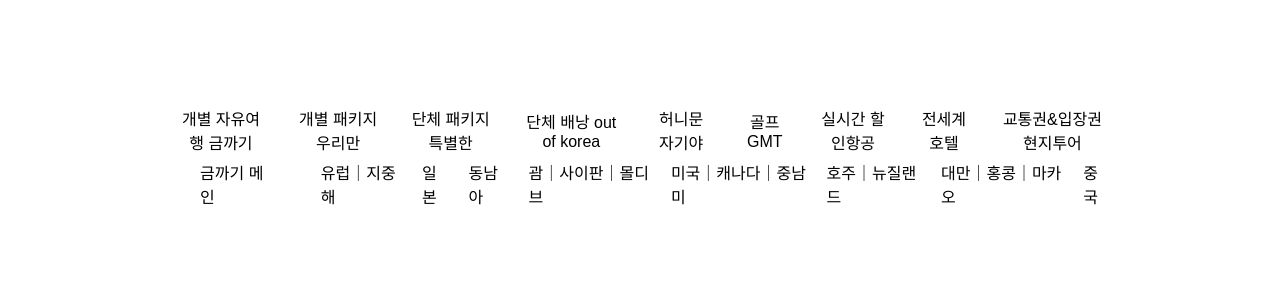
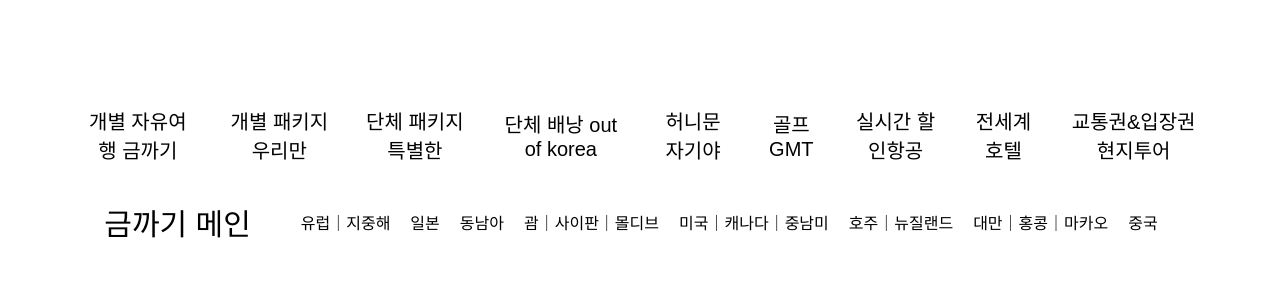
Before and after one commit to sichan1301/naeiltour_clone, a React (Create React App) app: page / in a window 1280 px wide. Shown: the top 300 px of the page. Built offline with nearby package versions, Linux system fonts and the light colour scheme.

Commit message:
목요일 회사 작업

```diff
--- a/src/App.css
+++ b/src/App.css
@@ -1,3 +1,7 @@
 a:link { color: black;text-decoration: none;}
 a:visited {color: black;text-decoration: none;}
 a:hover { color: black;text-decoration: underline;}
+
+li{
+  list-style: none;
+}
--- a/src/App.tsx
+++ b/src/App.tsx
@@ -3,22 +3,22 @@ import { menu, product } from './data/data';
 import Menu from "./components/menu";
 import './App.css';
 import { useState } from "react";
-import SubMenu from "./components/subMenu";
 
 const App = () => {
   const [productIdx,setProductIdx] = useState(0)
+  const [productType, setProductType] = useState(0)
 
-  const handleMouseEnter = (productIdx:number) =>{
-    productIdx < menu.length && setProductIdx(productIdx)
+  const handleMouseEnter = (productIdx:number,productType:number) =>{
+    productIdx < 6 && setProductIdx(productIdx)
+    setProductType(productType)
   }
 
   return (
     <AppSection>
       <CategoryDiv>
-        {product.map((product,productIdx )=> <CategoryText onMouseEnter={() =>{handleMouseEnter(productIdx)}}><a href={product.link}>{product.text}</a></CategoryText>)}
+        {product.map((product,productIdx )=> <CategoryText onMouseEnter={() =>{handleMouseEnter(productIdx,product.type)}}><a href={product.link}>{product.text}</a></CategoryText>)}
       </CategoryDiv>
-      <Menu idx = {productIdx}/>
-      <SubMenu idx = {productIdx} />
+      <Menu productIdx = {productIdx} productType ={productType}/>
     </AppSection>
   );
 }
@@ -26,7 +26,7 @@ const App = () => {
 export default App;
 
 const AppSection = styled.section`
-  width:75%;
+  width:90%;
   margin: 100px auto;
   display: flex;
   flex-direction: column;
@@ -38,7 +38,7 @@ const CategoryDiv = styled.div`
 `
 
 const CategoryText = styled.button`
-  font-size:16px;
+  font-size:20px;
   margin:5px 10px;
   border:none;
   background:none;
--- a/src/components/menu.tsx
+++ b/src/components/menu.tsx
@@ -1,33 +1,67 @@
-import { menu } from "../data/data"
+import { menu, submenu } from "../data/data"
 import styled from "styled-components"
+import { useState } from "react"
+import GoldMenu from "./subMenu/gold"
+import { EMenuType, EProductType } from "../data/dataType"
+import Package from "./subMenu/package"
+
 
 type MenuProps = {
-  idx:number
+  productIdx:number,
+  productType:number
 }
 
-const Menu = ({idx}:MenuProps) => {
+const Menu = ({productIdx,productType}:MenuProps) => {
+  const [menuIdx,setMenuIdx] = useState(0)
+
+  const handleMouseEnter = (menuIdx:number) => {
+    menuIdx < 3 && setMenuIdx(menuIdx)
+  }
 
   return(
-    <MenuNav>
-      <MenuTitle><a href={menu[idx].link}>{menu[idx].title}</a></MenuTitle>
-      {menu[idx].menuCategory.map(item => <MenuLi><a href={item.link}>{item.text}</a></MenuLi>)}
-    </MenuNav>
+    <MenuSection>
+      <>
+        <MenuNav>
+          <MenuTitle><a href={menu[productIdx].link}>{menu[productIdx].title}</a></MenuTitle>
+          {menu[productIdx].menuCategory.map((item,menuIdx) => <MenuLi onMouseEnter={()=>handleMouseEnter(menuIdx)}><a href={item.link}>{item.text}</a></MenuLi>)}
+        </MenuNav>
+
+
+        {
+          submenu.map(item =>{
+            switch(productType){
+              case EProductType.gold:
+                return <GoldMenu productIdx = {productIdx} menuIdx = {menuIdx} />
+              case EProductType.package:
+                return <Package productIdx = {productIdx} menuIdx = {menuIdx}/>
+              default:
+                break;
+            }
+          })
+        }
+      </>
+    </MenuSection>
   )
 }
 
 
 export default Menu
 
+const MenuSection = styled.section`
+  width:93%;
+  display: flex;
+  flex-direction: column;
+`
 
 const MenuNav = styled.nav`
   display: flex;
   justify-content: start;
   align-items: center;
-  width:100%;
 `
 
 const MenuTitle = styled.p`
-  margin: 0 40px;
+  margin-right: 40px;
+  font-size:30px;
 `
 
 const MenuLi = styled.li`
--- /dev/null
+++ b/src/components/subMenu/gold.tsx
@@ -0,0 +1,37 @@
+import { menu, submenu } from "../../data/data"
+import styled from "styled-components"
+import { EMenuType, textLinkType } from "../../data/dataType"
+
+type subMenuProps = {
+  productIdx:number,
+  menuIdx:number
+}
+
+const GoldMenu = ({productIdx,menuIdx}:subMenuProps) => {
+const filteredData = submenu.filter(item => item.type === EMenuType.gold)
+
+  return(
+    <GoldMenuSection>
+
+      {/* submenu[productIdx][menuIdx]  요딴식으로 하나 만들 것  */}
+    </GoldMenuSection>
+  )
+}
+
+
+
+export default GoldMenu
+
+const GoldMenuSection = styled.section`
+
+`
+
+const Title = styled.p`
+  font-weight: 800;
+`
+
+const SubCategory = styled.p`
+  font-size:16px;
+  font-weight: 800;
+  color:orange;
+`
--- /dev/null
+++ b/src/components/subMenu/package.tsx
@@ -0,0 +1,32 @@
+import { menu, submenu } from "../../data/data"
+import styled from "styled-components"
+import { textLinkType } from "../../data/dataType"
+
+type subMenuProps = {
+  productIdx:number,
+  menuIdx:number
+}
+
+const Package = ({productIdx,menuIdx}:subMenuProps) => {
+
+  return(
+    <>
+      <h1>으어</h1>
+    </>
+  )
+}
+
+
+
+export default Package
+
+
+const Title = styled.p`
+  font-weight: 800;
+`
+
+const SubCategory = styled.p`
+  font-size:16px;
+  font-weight: 800;
+  color:orange;
+`
--- a/src/data/data.ts
+++ b/src/data/data.ts
@@ -1,42 +1,48 @@
-import { menuType, productType, subMenuType } from "./dataType"
+import { menuType, productType, subMenuType,EMenuType, EProductType } from "./dataType"
 
 export const product:productType[] = [
   {
+    type:EProductType.gold,
     text:"개별 자유여행 금까기",
     link:"www.~.com"
   },
   {
+    type:EProductType.package,
     text:"개별 패키지 우리만",
     link:"www.~.com"
   },
   {
+    type:EProductType.package,
     text:"단체 패키지 특별한",
     link:"www.~.com"
   },
   {
+    type:EProductType.package,
     text:"단체 배낭 out of korea",
     link:"www.~.com"
   },
   {
+    type:EProductType.package,
     text:"허니문 자기야",
     link:"www.~.com"
   },
   {
+    type:EProductType.package,
     text:"골프 GMT",
     link:"www.~.com"
   },
   {
-    type:"etc",
+    type:EProductType.information,
     text:"실시간 할인항공",
     link:"www.~.com"
   },
   {
-    type:"etc",
+    type:EProductType.information,
     text:"전세계 호텔",
     link:"www.~.com"
   },
   {
-    type:"etc",
+    type:EProductType.information,
     text:"교통권&입장권 현지투어",
     link:"www.~.com"
   },
@@ -88,10 +94,6 @@ export const menu:menuType[] = [
     title:"우리만 메인",
     link:"www.~.com",
     menuCategory:[
-      {
-        text:"우리만 메인",
-        link:"www.~.com"
-      },
       {
         text:"유럽",
         link:"www.~.com"
@@ -240,12 +242,10 @@ export const menu:menuType[] = [
 
 
 //  subMenu
-export const submenu:subMenuType[] = [
-  [
+export const submenu:subMenuType = [
   {
-      title:"유럽｜지중해",
-      link:"www.~.com",
-      menu:[
+    type:EMenuType.gold,
+    Menu:[
       {
         subCategory:{
           text:"서유럽"
@@ -356,13 +356,13 @@ export const submenu:subMenuType[] = [
         advertisement:{
           text:"아기자기한 유럽 소도시! 렌터카를 이용한 편안한 가출!"
         }
-        }
+      },
     ]
   },
+
   {
-      title:"일본",
-      link:"www.~.com",
-      menu:[
+    type:EMenuType.gold,
+    Menu:[
       {
         subCategory:{
         text:"도쿄",
@@ -428,15 +428,13 @@ export const submenu:subMenuType[] = [
           text:"오키나와",
           link:"www.~.com"
         }
-        }
-
-
+      },
     ]
   },
+
   {
-      title:"동남아",
-      link:"www.~.com",
-      menu:[
+    type:EMenuType.gold,
+    Menu:[
       {
         subCategory:{
           text:"베트남"
@@ -557,149 +555,111 @@ export const submenu:subMenuType[] = [
       },
     ]
   }
-  ],
-  [
-    {
-      menu:[
-        {
-          subCategory:{
-            text:"유럽"
-          },
-          subMenu:[
-            {
-              text:"프리미엄 우리만",
-              link:"www.~.com"
-            },
-            {
-              text:"컴포트 우리만",
-              link:"www.~.com"
-            },
-            {
-              text:"테마 우리만",
-              link:"www.~.com"
-            }
+
+  // [
+  //   {
+  //     subCategory:{
+  //       text:"유럽"
+  //     },
+  //     subMenu:[
+  //       {
+  //         text:"프리미엄 우리만",
+  //         link:"www.~.com"
+  //       },
+  //       {
+  //         text:"컴포트 우리만",
+  //         link:"www.~.com"
+  //       },
+  //       {
+  //         text:"테마 우리만",
+  //         link:"www.~.com"
+  //       }
+  //     ]
+  //   },
+  //   {
+  //     subCategory: {
+  //       text:"일본"
+  //     },
+  //     subMenu:[
+  //       {
+  //         text:"도쿄 | 오사카 | 나고야",
+  //         link:"www.~.com"
+  //       },
+  //       {
+  //         text:"큐슈 | 홋카이도 | 오키나와 | 시코쿠",
+  //         link:"www.~.com"
+  //       }
+  //     ]
+  //   },
+  //   {
+  //     subCategory:{
+  //       text:"괌 | 사이판 | 팔라우"
+  //     }
+  //   },
+  //   {
+  //     subCategory:{
+  //       text:"미주 | 캐나다 | 중남미"
+  //     }
+  //   },
+  //   {
+  //     subCategory:{
+  //       text:"호주 | 뉴질랜드",
+  //     }
+  //   },
+  //   {
+  //     subCategory:{
+  //       text:"동남아"
+  //     },
+  //     subMenu:[
+  //       {
+  //         text:"베트남 | 태국 | 미얀마 | 캄보디아",
+  //         link:"www.~.com"
+  //       },
+  //       {
+  //         text:"필리핀 | 싱가폴 | 말레이시아",
+  //         link:"www.~.com"
+  //       },
+  //       {
+  //         text:"인도네시아",
+  //         link:"www.~.com"
+  //       }
+  //     ]
+
+  //   },
+  //   {
+  //     subCategory:{
+  //       text:"홍콩 | 마카오 | 대만"
+  //     }
+  //   },
+  //   {
+  //     subCategory:{
+  //       text:"대만(타이완)"
+  //     },
+  //     subMenu:[
+  //       {
+  //         text:"가족테마 | 온천 | 트레킹",
+  //         link:"www.~.com"
+  //       },
+  //       {
+  //         text:"택시투어 | 모임여행",
+  //         link:"www.~.com"
+  //       }
+  //     ]
+  //   },
+  //   {
+  //     subCategory:{
+  //       text:"홍콩 | 마카오 | 심천"
+  //     },
+  //     subMenu:[
+  //       {
+  //         text:"가족테마 | 트레킹 | 모임여행",
+  //         link:"www.~.com"
+  //       },
+  //       {
+  //         text:"호캉스 | 역사문화유산",
+  //         link:"www.~.com"
+  //       }
+  //     ]
+  //   }
+  // ]
 ]
-        }
-      ]
-    },
-    {
-      menu:[
-        {
-          subCategory: {
-            text:"일본"
-          },
-          subMenu:[
-            {
-              text:"도쿄 | 오사카 | 나고야",
-              link:"www.~.com"
-            },
-            {
-              text:"큐슈 | 홋카이도 | 오키나와 | 시코쿠",
-              link:"www.~.com"
-            }
-          ]
-        }
-      ]
-    },
-
-    {
-      menu:[
-        {
-          subCategory:{
-            text:"괌 | 사이판 | 팔라우"
-          }
-        }
-      ]
-    },
-    {
-      menu:[
-        {
-          subCategory:{
-            text:"미주 | 캐나다 | 중남미"
-          }
-        }
-      ]
-    },
-    {
-      menu:[
-        {
-          subCategory:{
-            text:"호주 | 뉴질랜드",
-          }
-        }
-      ]
-    },
-
-    {
-      menu:[
-        {
-          subCategory:{
-            text:"동남아"
-          },
-          subMenu:[
-            {
-              text:"베트남 | 태국 | 미얀마 | 캄보디아",
-              link:"www.~.com"
-            },
-            {
-              text:"필리핀 | 싱가폴 | 말레이시아",
-              link:"www.~.com"
-            },
-            {
-              text:"인도네시아",
-              link:"www.~.com"
-            }
-          ]
-        }
-      ]
-    },
-    {
-      menu:[
-        {
-          subCategory:{
-            text:"홍콩 | 마카오 | 대만"
-          }
-        }
-      ]
-    },
-    {
-      menu:[
-        {
-          subCategory:{
-            text:"대만(타이완)"
-          },
-          subMenu:[
-            {
-              text:"가족테마 | 온천 | 트레킹",
-              link:"www.~.com"
-            },
-            {
-              text:"택시투어 | 모임여행",
-              link:"www.~.com"
-            }
-          ]
-        }
-      ]
-    },
-    {
-      menu:[
-        {
-          subCategory:{
-            text:"홍콩 | 마카오 | 심천"
-          },
-          subMenu:[
-            {
-              text:"가족테마 | 트레킹 | 모임여행",
-              link:"www.~.com"
-            },
-            {
-              text:"호캉스 | 역사문화유산",
-              link:"www.~.com"
-            }
-          ]
-        }
-      ]
-    }
-  ]
-
-]
```
Also changed, not shown: src/components/subMenu.tsx (deleted, +0 -17 lines), src/data/dataType.ts (+22 -10 lines). Lines whose indentation alone changed are shown as unchanged.
